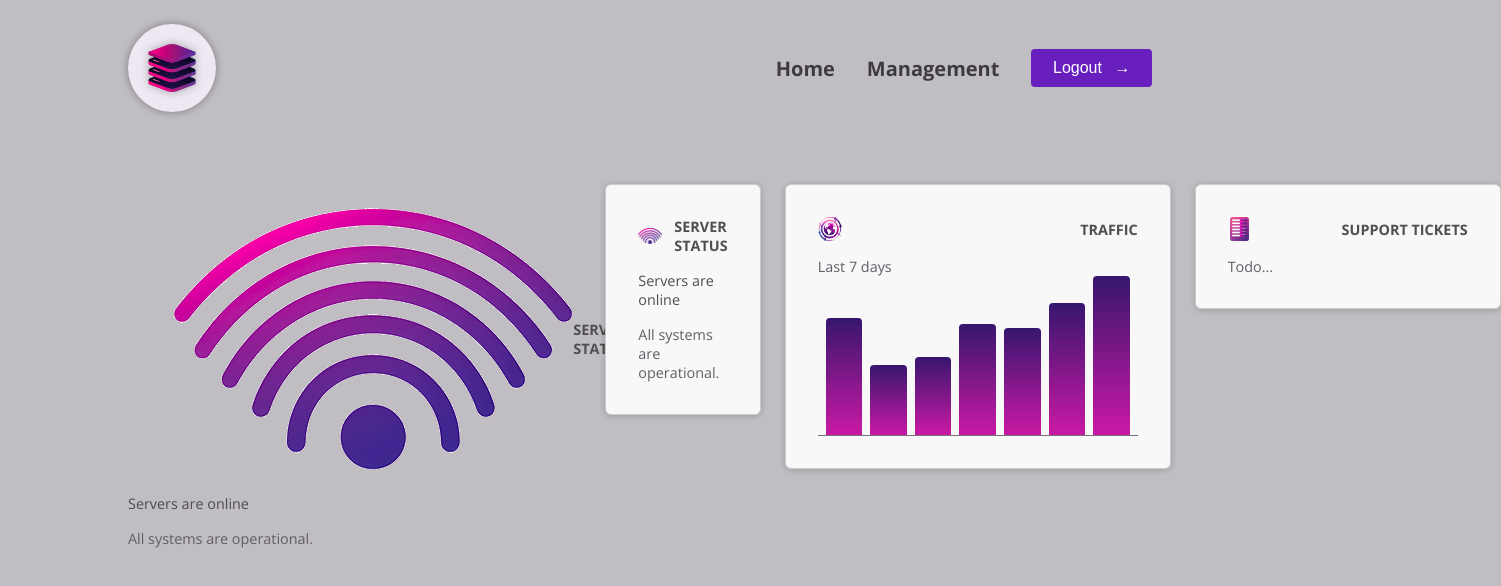
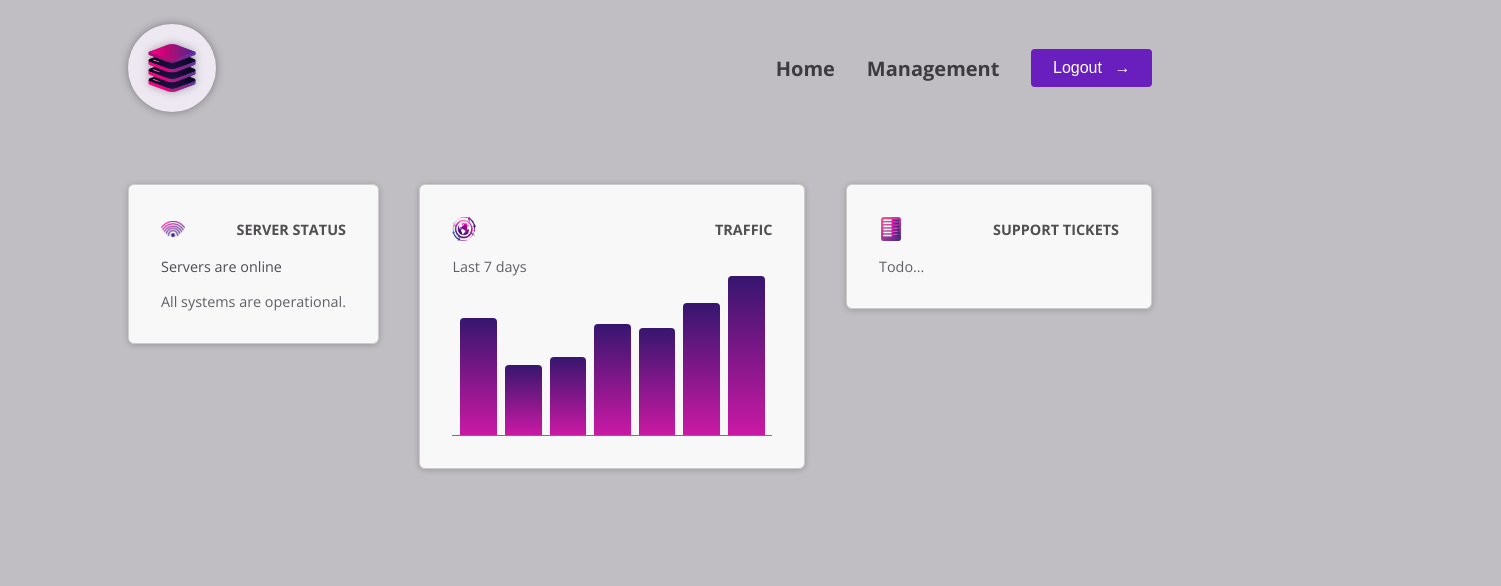
Before and after one commit to yashkmuar/server-management-project, an Angular app: page / in a window 1280 px wide. Shown: the top 586 px of the page, 1501 px wide, since content can reach past the window. Built offline with nearby package versions, Linux system fonts and the light colour scheme.

Commit message:
dashboard-item component created, so that all other dashboard compnent header syntax can appear here

```diff
--- a/src/app/app.component.html
+++ b/src/app/app.component.html
@@ -1,13 +1,12 @@
 <app-header />
 <main>
   <div id="dashboard">
-    <app-server-status />
     <div class="dashboard-item">
       <app-server-status />
     </div>
 
     <div class="dashboard-item">
-     <app-traffic />
+      <app-traffic />
     </div>
 
     <div class="dashboard-item">
--- /dev/null
+++ b/src/app/dashboard/dashboard-item/dashboard-item.component.html
@@ -0,0 +1 @@
+<p>dashboard-item works!</p>
```
Also changed, not shown: src/app/dashboard/dashboard-item/dashboard-item.component.ts (added, +12 -0 lines), src/app/dashboard/dashboard-item/dashboard-item.component.css (added).
